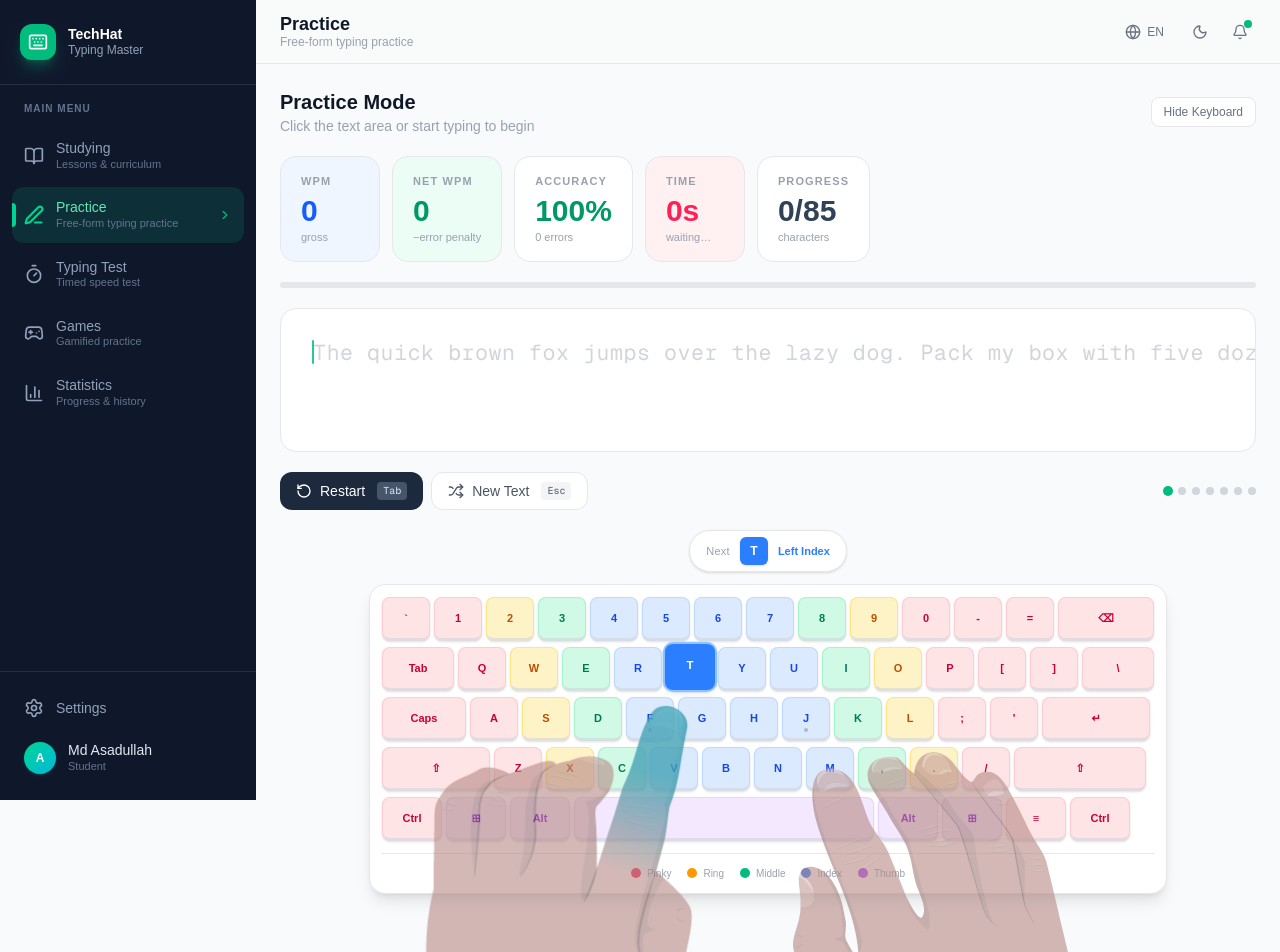
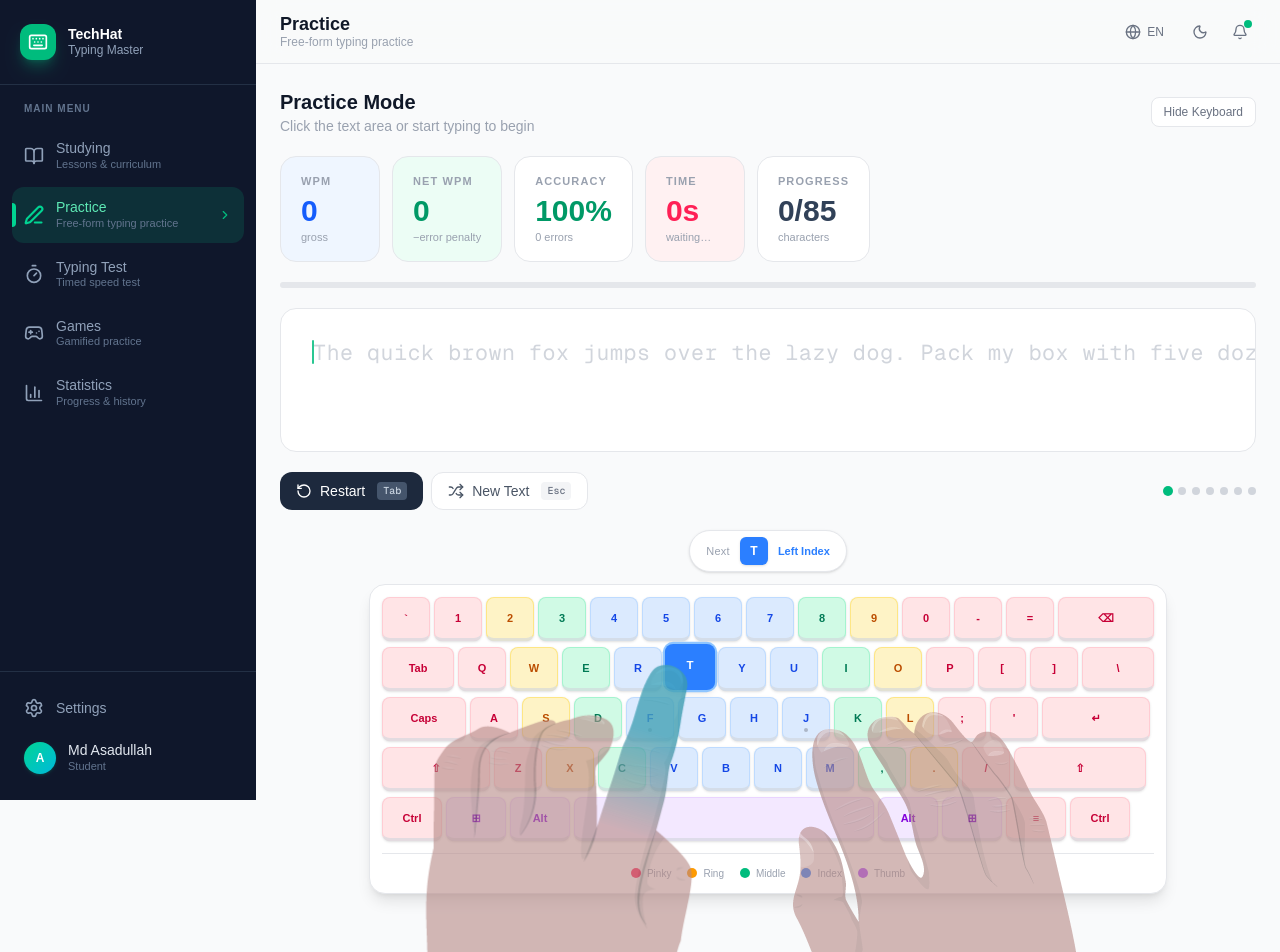
Before and after one commit to ItsAsadullah/TypingMasterNext, a Next.js app: page /practice in a window 1280 px wide. Shown: the top 952 px of the page. Built offline with nearby package versions, Linux system fonts and the light colour scheme.

Commit message:
fix: instant hand swap like typing.com, hands up top:-10%, space centered

```diff
--- a/src/components/keyboard/VirtualKeyboard.tsx
+++ b/src/components/keyboard/VirtualKeyboard.tsx
@@ -1,6 +1,6 @@
 "use client";
 
-import React, { useMemo, useState, useEffect } from "react";
+import React, { useMemo } from "react";
 import {
   KEYBOARD_ROWS,
   FINGER_COLOR,
@@ -78,69 +78,50 @@ function KeyCap({ keyDef, isActive }: KeyCapProps) {
 //  EXACT typing.com CSS (extracted from app.min.695.css):
 //
 //  .hands          { position:absolute; height:100%; left:0; top:3%; width:100% }
-//  .hand           { position:absolute }
+//  .hand           { position:absolute }   ← NO transition! instant src swap.
 //  .hand--left     { left:-20.5%; top:-3%; width:74.3% }
 //  .hand--right    { left:33.3%;  top:0;   width:84.2% }
+//  .hand--single-center { left:50%; top:0; transform:translateX(-50%) }
 //  .keyboard--hands{ margin-bottom:250px }
 //
-//  The hands overflow the keyboard on all sides — left hand bleeds off the left
-//  edge, right hand off the right edge, both bleed below with wrists.
-//  height:auto on each <img> so they scale with the keyboard width naturally.
+//  typing.com does INSTANT image swap — seamless look comes from the PNGs
+//  sharing the same palm/wrist position, NOT from CSS transitions.
 // ─────────────────────────────────────────────────────────────────────────────
-
-const CROSSFADE_MS = 120;
 
 interface HandOverlayProps {
   nextExpectedChar: string | null;
 }
 
 function HandOverlay({ nextExpectedChar }: HandOverlayProps) {
-  const current = useMemo(() => getHandImages(nextExpectedChar), [nextExpectedChar]);
-  const [prev, setPrev] = useState(() => current);
-  const [blending, setBlending] = useState(false);
+  const { left, right, isSpace } = useMemo(
+    () => getHandImages(nextExpectedChar),
+    [nextExpectedChar]
+  );
 
-  useEffect(() => {
-    if (current.left === prev.left && current.right === prev.right) return;
-    setBlending(true);
-    const t = setTimeout(() => { setPrev(current); setBlending(false); }, CROSSFADE_MS);
-    return () => clearTimeout(t);
-  // eslint-disable-next-line react-hooks/exhaustive-deps
-  }, [current]);
-
-  // Render one set of hand images with given opacity
-  const renderPose = (data: ReturnType<typeof getHandImages>, opacity: number) => (
-    <div style={{
-      position: "absolute", top: 0, left: 0, width: "100%", height: "100%",
-      opacity, transition: `opacity ${CROSSFADE_MS}ms ease-in-out`,
-      pointerEvents: "none",
+  return (
+    // .hands: position:absolute; height:100%; left:0; top:-10%; width:100%
+    // top is negative to push fingers up onto the key rows
+    <div className="pointer-events-none z-20" style={{
+      position: "absolute", left: 0, top: "-10%", width: "100%", height: "100%",
     }}>
-      {data.isSpace ? (
-        // space.png — centered over spacebar, same sizing approach
+      {isSpace ? (
+        // .hand--single-center: left:50%; top:0; transform:translateX(-50%); width:84.2%
         // eslint-disable-next-line @next/next/no-img-element
         <img src="/hands/space.png" alt=""
-          style={{ position: "absolute", left: "-20.5%", top: "-3%", width: "141%", height: "auto" }} />
+          style={{ position: "absolute", left: "50%", top: 0, width: "84.2%", height: "auto",
+                   transform: "translateX(-50%)" }} />
       ) : (
         <>
           {/* .hand--left: left:-20.5%; top:-3%; width:74.3% */}
           {/* eslint-disable-next-line @next/next/no-img-element */}
-          <img src={`/hands/${data.left}.png`}  alt="left hand"
+          <img src={`/hands/${left}.png`}  alt="left hand"
             style={{ position: "absolute", left: "-20.5%", top: "-3%", width: "74.3%", height: "auto" }} />
           {/* .hand--right: left:33.3%; top:0; width:84.2% */}
           {/* eslint-disable-next-line @next/next/no-img-element */}
-          <img src={`/hands/${data.right}.png`} alt="right hand"
+          <img src={`/hands/${right}.png`} alt="right hand"
             style={{ position: "absolute", left: "33.3%",  top: 0,      width: "84.2%", height: "auto" }} />
         </>
       )}
-    </div>
-  );
-
-  return (
-    // .hands: position:absolute; height:100%; left:0; top:3%; width:100%
-    <div className="pointer-events-none z-20" style={{
-      position: "absolute", left: 0, top: "3%", width: "100%", height: "100%",
-    }}>
-      {renderPose(prev,    blending ? 0 : 1)}
-      {renderPose(current, blending ? 1 : 0)}
     </div>
   );
 }
```
